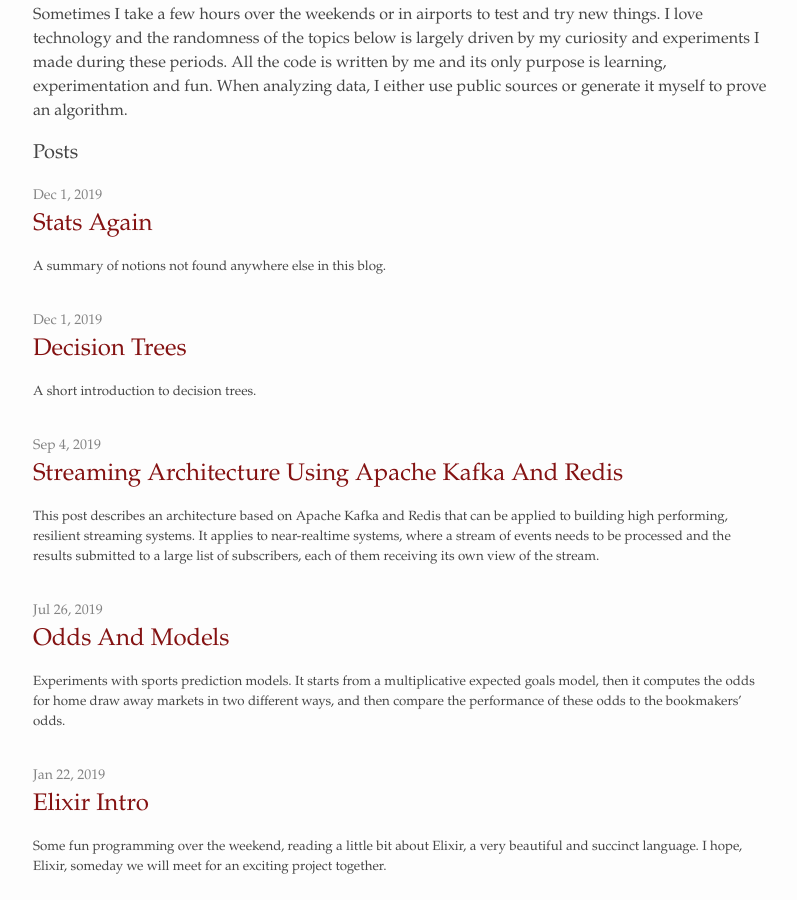
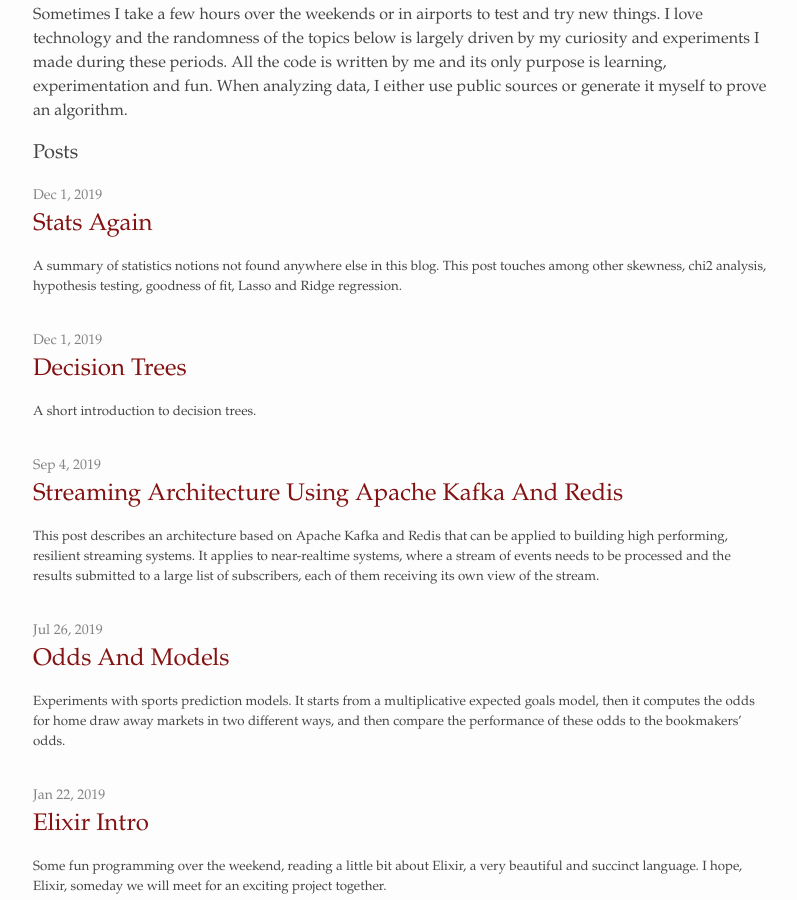
Before and after one commit to alexandrugris/my-jekyll-tech-blog, a Jekyll site: the page built from MyBlog/index.md, in a window 1280 px wide and 900 px high, scrolled down 465 px. Shown: the whole window, without its empty margins (237-1034 px from the left). Built offline with Jekyll 4.4.1, drawn with Linux system fonts in a browser that asks for light colours; some of the changed lines change nothing that is shown.

Commit message:
stats again

````diff
--- a/MyBlog/_posts/2019-12-27-stats-again.markdown
+++ b/MyBlog/_posts/2019-12-27-stats-again.markdown
@@ -4,26 +4,26 @@
 date:   2019-12-01 13:15:16 +0200
 categories: statistics
 ---
-A summary of notions not found anywhere else in this blog.
+A summary of statistics notions not found anywhere else in this blog. This post touches among other skewness, chi2 analysis, hypothesis testing, goodness of fit, Lasso and Ridge regression.
 
 ### Descriptive Statistics
 
-For unimodal distributions we define skewness, which is a measure of whether the distribution has its its peak towards the left or the right.
+For unimodal distributions, we define skewness as a measure of whether the distribution has its its peak towards the left or the right.
 
 ```
 Skewness = 1/n * sum( (xi - x_mean) / stdev)^3
 ```
 
-Negative value means the sample has its mode to the left, positive to the right. Left-skewed means the tail is on the left and the mode is on the right. Right-skewed, the opposite.
+A negative value means the sample has its mode to the left, a positive, to the right. Left-skewed means the tail is on the left and the mode is on the right. Right-skewed, the opposite.
 
-There is an equality which says:
+The following inequalities stand:
 
 ```
 mode < mean < median if the distribution is right skewed and
 mean < median < mode if the distribution is left skewed
 ```
 
-For bivariate datasets we have correlation and covariance, measures of how X and Y move together monotonically.
+For bivariate datasets, `X` and `Y`, we define correlation and covariance as measures of how `X` and `Y` move together monotonically.
 
 ```
 sample_covariance = 1/(n-1) * sum((xi - x_mean) (yi-y_mean))
@@ -33,9 +33,9 @@
 sample_correlation = r = sample_covariance / (x_stddev * y_stddev)
 ```
 
-Sample correlation, r, is also called Pearson's correlation coefficient.
+The sample correlation, `r`, is also called Pearson's correlation coefficient.
 
-Perfect correlation, 1 or -1, mean that X and Y move together on a straight line. We can derive the regression line between X and Y as follows:
+A perfect correlation, `1` or `-1`, means that `X` and `Y` move together on a straight line. We can derive the regression line between `X` and `Y` as follows:
 
 ```
 Y = aX + b
@@ -49,13 +49,13 @@
 r_squared = r^2 = 1 - Var(residuals) / Var(Y)
 ```
 
-For linear least squares regression with an intercept term and a single explanatory, it is the same `r` as the Pearson's correlation coefficient defined above. It measures the amount of explained variance of Y for this particular regression.
+For linear least squares regression with an intercept term and a single explanatory, this `r` is the same `r` as the Pearson's correlation coefficient defined above. It measures the amount of explained variance of `Y` for this particular regression.
 
-Similarly to the Pearson coefficient which is defined for the values of `X` and `Y`, we define the Spearman correlation coefficient but instead of values we take the ranks. Spearman is more robust, thus less sensitive to outliers.
+Similarly to the Pearson coefficient which is defined for the values of `X` and `Y`, we define the Spearman correlation coefficient, but instead of values we take the ranks. Spearman is more robust, thus less sensitive to outliers.
 
 *Chi2 Analysis*
 
-For nominal (categorical) values, we can also introduce a measure of dependency and correlation. We use the Chi2 statistic to measure the independence of two categorical variables. The *Chi2 test* works on contingency tables.
+For nominal (categorical) values, we can introduce a measure of dependency and correlation. We use the `Chi2 statistic` to measure the independence of two categorical variables. The *Chi2 test* works on contingency tables:
 
 ```python
 from scipy.stats import chi2_contingency
@@ -65,19 +65,20 @@
 chi2, p_value, degrees_of_freedom, expected_values = chi2_contingency(df_for_test.values)
 ```
 
-Return values described below:
+The return values are described below:
 - `expected_values` - how would the data look like if it were independent
 - `chi2` - the test statistic, the higher it is, the lower the `p-value`, the probability that the values are independent
-- `degrees_of_freedom` - `dof = observed.size - sum(observed.shape) + observed.ndim - 1` the degrees of freedom for the Chi2 distribution from which the p-value is computed given the test statistic.
+- `degrees_of_freedom` - `dof = observed.size - sum(observed.shape) + observed.ndim - 1` the degrees of freedom for the `Chi2 distribution` from which the `p-value` is computed given the test statistic.
 
 ### Binomial and Hypergeometric Distributions
 
-The binomial distribution is frequently used to model the number of successes in a sample of size n drawn with replacement from a population of size N. If the sampling is carried out without replacement, the draws are not independent and so the resulting distribution is a hypergeometric distribution, not a binomial one. However, for N much larger than n (a rule of thumb is 10%), the binomial distribution remains a good approximation.
+The binomial distribution is frequently used to model the number of successes in a sample of size `n` drawn with replacement from a population of size `N`. If the sampling is carried out without replacement, the draws are not independent and so the resulting distribution is a hypergeometric distribution, not a binomial one. However, for `N` much larger than `n`, a rule of thumb is `n` is less than `10%` of `N`, the binomial distribution remains a good approximation.
 
-If n is large enough, then the skew of the distribution is not too great. In this case a reasonable approximation to `B(n, p)` is given by the normal distribution `N(n*p, n*p*(1-p))`. A commonly used rule is that both `n*p` and `n*(1-p)` are larger than 10.
+If `n` is large enough, then the skew of the distribution of the expected value is not too large. In this case, a reasonable approximation to `B(n, p)` is given by the normal distribution `N(n*p, n*p*(1-p))`. A commonly used rule is that both `n*p` and `n*(1-p)` are larger than `10`.
 
 The binomial distribution converges towards the Poisson distribution as the number of trials goes to infinity while the product `n*p` remains fixed or at least p tends to zero. Therefore, the Poisson distribution with parameter `λ = n*p` can be used as an approximation to `B(n, p)` of the binomial distribution if `n` is sufficiently large and `p` is sufficiently small. According to two rules of thumb, this approximation is good if `n >= 20` and `p <= 0.05`, or if `n >= 100` and `n*p <= 10`.
 
+The hypergeometric distribution is not to be confused with the geometric distribution, the latter giving the probability that the first occurrence of success requires `k` independent trials, each with success probability `p`.
 
 ### Inferential Statistics
 
@@ -92,13 +93,14 @@
 ```
 
 which is equivalent to
+
 ```
 maximize(log(P(x1 | ...)) + log(P(x2 |...)) + .... )
 ```
 
 Since MLE usually uses gradient descent to find the maximum, it helps if the distribution for which we plan to estimate the parameter is continuous. Otherwise, the maximum must be found through different means.
 
-Below is solved the following problem with MLE. We extract 1000 samples from a `t` distribution with 5 degrees of freedom. We want to estimate the degrees of freedom knowing that the samples come from a `t` distribution.
+As an example, let us extract `1000` samples from a `t` distribution with 5 degrees of freedom. We want to estimate the degrees of freedom knowing that the samples come from a `t` distribution. This problem of estimating a parameter of the source distribution is a perfect example of when to employ the MLE method.
 
 ```python
 import matplotlib.pyplot as plt
@@ -122,20 +124,23 @@
 print(ret.x[0])
 ```
 
-A good estimator has low variance and low bias, preferably 0. Bias is the difference between the true value of the parameter and the expected value of its estimator.
-
+A good estimator has low variance and low bias, both preferably 0. Bias is the difference between the true value of the parameter and the expected value of its estimator.
 
 *Hypothesis Testing*
 
-H0 - null hypothesis, it is considered true until proven false. It is usually in the form 'there is no relationship' or 'there is no effect'.
-H1 - alternative hypothesis, it asserts that there is a relationship or a significant effect.
+We define two hypotheses:
 
-Hypothesis testing does not prove the H1, but rather says there is a low probability (usually under 5%) that H0 can occur. There is still a possibility, usually under 5%, that H0 still occurs, but it is considered low. The p-values, which are used in hypothesis testing, represent the probability that we observe H1 given that H0 is true. The 5% above is called significance level and it depends on the application.
+- `H0`, the null hypothesis, is considered true until proven false. It is usually in the form 'there is no relationship' or 'there is no effect'.
+- `H1`, the alternative hypothesis, asserts that there is a relationship or a significant effect.
 
-As an example, let's assume that someone can tell if [the milk was poured before or after the tea in a cup](https://en.wikipedia.org/wiki/Lady_tasting_tea). There are 8 cups, 4 with milk poured before and 4 with milk poured after. Assuming the person manages to correctly identify which one is which in this experiment, can we conclude that the person is able to tell whether the milk was poured before or after?
+Hypothesis testing does not aim to prove `H1`, but rather to say that there is a low probability,usually under 5%, that `H0` can occur. There is still thus a possibility that the results of the test occur under `H0`, but it is considered low. The `p-values, which are used in hypothesis testing, represent the probability that we observe `H1` given that `H0` is true. The `5%` above is called significance level and its setting depends on the application.
 
-H0: correct identification in the experiment is purely due to chance
-H1: the person is able to identify which is which
+For example, let's assume that someone can tell if [the milk was poured before or after the tea in a cup](https://en.wikipedia.org/wiki/Lady_tasting_tea). There are 8 cups, 4 with milk poured before and 4 with milk poured after. Assuming the person manages to correctly identify which one is which in this experiment, can we conclude that the person is able to tell whether the milk was poured before or after?
+
+Let's define the two hypotheses:
+
+- `H0`: correct identification in this experiment is purely due to chance
+- `H1`: the person is able to identify which is which
 
 ```
 p_observed_results_given_h0 = 1 / Combinations of 8 taken by 4 = 1/70 < 5%
@@ -145,7 +150,7 @@
 
 *T-Tests*
 
-It is used to learn about averages across two categories, for instance height of males vs height of females in sample. It has several forms:
+T-tests are is used to learn about averages across two categories, for instance the height of males vs the height of females in a sample. It has several forms:
 
 - *One sample location test* - used to test whether a population mean is significantly different from some hypothesized value. The degrees of freedom is `DF = n - 1` where `n` is the number of observations in the sample.
 
@@ -154,7 +159,7 @@
 t = sqrt(n) * (sample_mean - hypothesized value) / (sample_std_dev)
 ```
 
-In python we use
+In python we use:
 
 ```python
 scipy.stats.ttest_1samp(a, popmean, axis=0, nan_policy='propagate')
@@ -186,24 +191,24 @@
 stats.ttest_ind(sample1, sample2, equal_var=False) # Welch t-test
 ```
 
-- *Paired difference test* - the previous two t-tests assume the variables are independent. If they are not independent, e.g. babies from the same town or the same sample before and after treatment to check if the treatment was successful, one needs to use the paired difference test.
+- *Paired difference test* - the previous two t-tests assume the variables are independent. If they are not independent, for instance taking babies from the same town or the same sample before and after treatment to check if the treatment was successful, one needs to use the paired difference test.
 
-Same assumptions as before, in python use
+Taking the same assumptions as before, in python use:
+
 ```python
 stats.ttest_rel(sample1, sample2)
 ```
 
-- *Regression coefficient tests* - this tests whether the coefficients from a regression are significantly different from 0.
+- *Regression coefficient tests* - tests whether the coefficients from a regression are significantly different from 0.
 
 Assumptions of the t-test:
 - Populations are normal
 - Samples are representative
 - Samples randomly drawn
 
-T-tests work well for two group comparison, for multiple groups one needs to use *ANOVA*.
-Below is an example on how to compute the t-statistic manually. We consider an example of a multiple regression, with predictor variable in `X` and dependent variable in `y`.
+Below is an example of how to compute the t-statistic manually in case of the regression analysis. We consider an example of a multiple regression, with the predictor variables in `X` and dependent variable in `y`.
 
-Given c_i as the coefficients of a regression model,  `t-statistic(c_i) = c_i / SE(c_i)` and
+Given `c_i` as the coefficients of a regression model,  `t-statistic(c_i) = c_i / SE(c_i)` and
 `SE(c_i) = sqrt(residuals_sigma^2 * diagonal((X.T * X)^-1)).` `SE(c_i)` is the  standard error of coefficient `c_i`.
 
 ```python
@@ -229,6 +234,8 @@
 t_statistic = results.params['income'] / SE['income']
 ```
 
+T-tests work well for two group comparison, for multiple groups one needs to use *ANOVA*.
+
 *Test for correlation / dependence*
 
 If sample (X, Y) come from a 2 dimensional normal distribution, `Corr(X, Y) == 0` means independence.
@@ -245,31 +252,31 @@
 
 *One-way ANOVA*
 
-Unlike t-tests which compare only two means, ANOVA looks at several groups within a population to produce one score and one significance value. A t-test will tell you if there is a significant variation between two groups. We use ANOVA when the population is split in more than two groups.
+Unlike *t-tests* which compare only two means, *ANOVA* looks at several groups within a population to produce one score and one significance value. A *t-test* will tell you if there is a significant variation between two groups. We use *ANOVA* when the population is split in more than two groups.
 
-- H0: all groups have the same mean
-- H1: not all groups have the same mean
+- `H0`: all groups have the same mean
+- `H1`: not all groups have the same mean
 
-The F statistic in one-way ANOVA is a tool to help you answer the question “Is the variance between the means of two populations significantly different?"
+The `F-statistic` in one-way ANOVA is a tool to help you answer the question “Is the variance between the means of two populations significantly different?"
 
 ```
 F-statistic = Variance between groups / Variance within groups
 ```
 
-Given `K` the number of groups, `N` the total number of samples in all groups, and `ni` the number of samples in each group, we have N = sum(ni, i=1..k)
+Given `K` the number of groups, `N` the total number of samples in all groups, and `ni` the number of samples in each group, we have `N = sum(ni, i=1..k)`
 
 ```
 variance_between_groups = sum((mean_group_i - mean_all)^2 ,i=1..K) / (N-K)
 variance_within_groups = sum(sum((xj-mean_group_i)^2, j=1..ni ), i=1..K ) / (K-1)
 ```
 
-For one-way ANOVA, a single categorical variable is used to split the population into these groups. ANOVA assumes the populations are normal. A one-way ANOVA will tell you that at least two groups were different from each other, but it won’t tell you which groups were different.
+For *one-way ANOVA*, a single categorical variable is used to split the population into these groups. *ANOVA* assumes the populations are normal. *One-way ANOVA* will tell you that at least two groups were different from each other, but it won’t tell you which groups were different.
 
 ```python
 stats.f_oneway(sample1, sample2, sample3)
 ```
 
-Next step is to use the *Tukey Honest Significant Difference* (Tuckey HSD) test to tell which group is different.
+To test which group is different we use  *Tukey Honest Significant Difference* (Tuckey HSD)
 
 ```python
 from statsmodels.stats.multicomp import MultiComparison
@@ -278,21 +285,20 @@
 print(result)
 ```
 
-This will group by the `group_by_column_df` the data frame containing all the samples and will output the pairwise comparison. The `Reject` column will tell us whether the difference in mean between the groups is statistically significant.
-
+This will group by the `group_by_column_df` the data frame containing all the samples and will output the pairwise comparison. The `Reject` column will tell us whether the difference in the mean between the groups is statistically significant.
 
 *Two-way ANOVA*
 
-For two-way ANOVA, we split the population in classes based on two categorical variables (e.g. gender and age over 35). Two-way ANOVA brings 3 null hypotheses which are tested all at once:
+For *two-way ANOVA*, we split the population in classes based on two categorical variables (e.g. gender and age over 35). *Two-way ANOVA* brings 3 null hypotheses which are tested all at once:
 
-- H0: The means of all gender groups are equal
-- H1: The mean of at least one gender group is different
+- `H0`: The means of all gender groups are equal
+- `H1`: The mean of at least one gender group is different
 
-- H0: The means of the age groups are equal
-- H1: The mean of at least one the age group is different
+- `H0`: The means of the age groups are equal
+- `H1`: The mean of at least one the age group is different
 
-- H0: There is no interaction between the gender and age
-- H1: There is interaction between the gender and age
+- `H0`: There is no interaction between the gender and age
+- `H1`: There is interaction between the gender and age
 
 ```python
 import pandas as pd
@@ -306,3 +312,87 @@
 model = ols(formula, data).fit()
 results = anova_lm(model, typ=2)
 ```
+
+### Regression analysis (Lasso and Ridge)
+
+Lasso and Ridge regression add a penalization term to the loss function (the objective function to be minimized by the regression algorithm). The difference in the two is that Lasso adds a sum of the absolute values of the regression coefficients while Ridge adds the sum of their squares. The parameter for the regression is called `lambda`.
+
+- *Lasso regression:* `cost_function = sum((yi - sum(b_i*x_i) ** 2) + lambda * sum(abs(b_i))`
+- *Ridge regression:* `cost_function = sum((yi - sum(b_i*x_i) ** 2) + lambda * sum(abs(b_i**2))`
+
+The Lasso additional term is called *L1 regularization* while for the Ridge it is called *L2 regularization*. For a given regression, both L1 and L2 can be applied simultaneously.
+
+The idea for both is to shrink coefficients in order to minimize overfitting. Lasso regression allows for automatic removal of some features during the minimization process. This is not true for the Ridge regression which preserves all coefficients but in a shrunk form. Both aims to reduce the effort put in model selection and allow for more explanatory variables in the regression equation,
+even in the case of multicollinearity.
+
+Regularization puts constraints on the size of the coefficients associated with each predictor. The constraint will depend on the magnitude of each variable. It is therefore necessary to center and reduce, or standardize, the predictor variables. OneHot-encoded variables should be scaled so the penalization is fairly applied to all coefficients. However, you then lose the straightforward interpretability of your coefficients. If you don't, your variables are not on an even playing field. You are essentially tipping the scales in favor of your continuous variables (most likely). So, if your primary goal is model selection then this is an egregious error. (From [https://stats.stackexchange.com/questions/69568/whether-to-rescale-indicator-binary-dummy-predictors-for-lasso](lasso regression and dummy variables))
+
+An example below. In the first snippet we do data preparation - dummy variable encoding and standardization:
+
+```python
+data = pd.get_dummies(original, columns=['marital', 'ed', 'retire', 'gender', 'churn'], drop_first=True)
+data.head()
+
+
+initial = data.copy(deep=True)
+def zscore(s):
+    return (initial[s] - initial[s].mean())/initial[s].std()
+
+for c in data.columns:
+    data[c] = zscore(c)
+```
+
+In the second snippet we do lambda parameter selection by running the Lasso regression with increasing lambda in a loop and then we plot the shinkage to 0 of each parameter to demonstrate the feature selection ability of the Lasso regression.
+
+```python
+from sklearn.linear_model import Lasso
+
+#y = initial['tenure'] # not with standardization for dependent variable
+y = data['tenure'] # standardized dependent variable
+
+cols = list(data.columns)
+cols.remove('tenure')
+X = data[cols]
+
+coefs = {}
+
+for lmbda in np.arange(0.001, 1, step=0.001):
+    l = Lasso(lmbda)
+    l.fit(X, y)
+    coefs[lmbda] = l.coef_
+
+coefs = pd.DataFrame.from_dict(coefs).T
+coefs.columns = cols
+
+plt.figure(figsize=(20, 20))
+coefs.plot()
+plt.show()
+```
+
+![Lasso feature selection]({{site.url}}/assets/stats_1.png)
+
+Before finishing, here is how to automatically compute the `lambda` regularization parameter automatically by using the Akaike Information Criterion and then Cross Validation.
+
+```python
+
+"""
+Using AIC
+"""
+
+from sklearn.linear_model import LassoLarsIC
+model_aic = LassoLarsIC(criterion='aic')
+model_aic.fit(X, y)
+plt.plot(model_aic.alphas_, model_aic.criterion_)
+plt.show()
+
+print(f"Selected lambda AIC = {model_aic.alpha_}")
+
+"""
+And with cross validation
+"""
+from sklearn.linear_model import LassoLarsCV
+
+model_cv = LassoLarsCV(cv=20)
+model_cv.fit(X, y)
+print(f"Selected lambda CV = {model_cv.alpha_}")
+```
````
Also changed, not shown: MyBlog/assets/stats_1.png (added).
